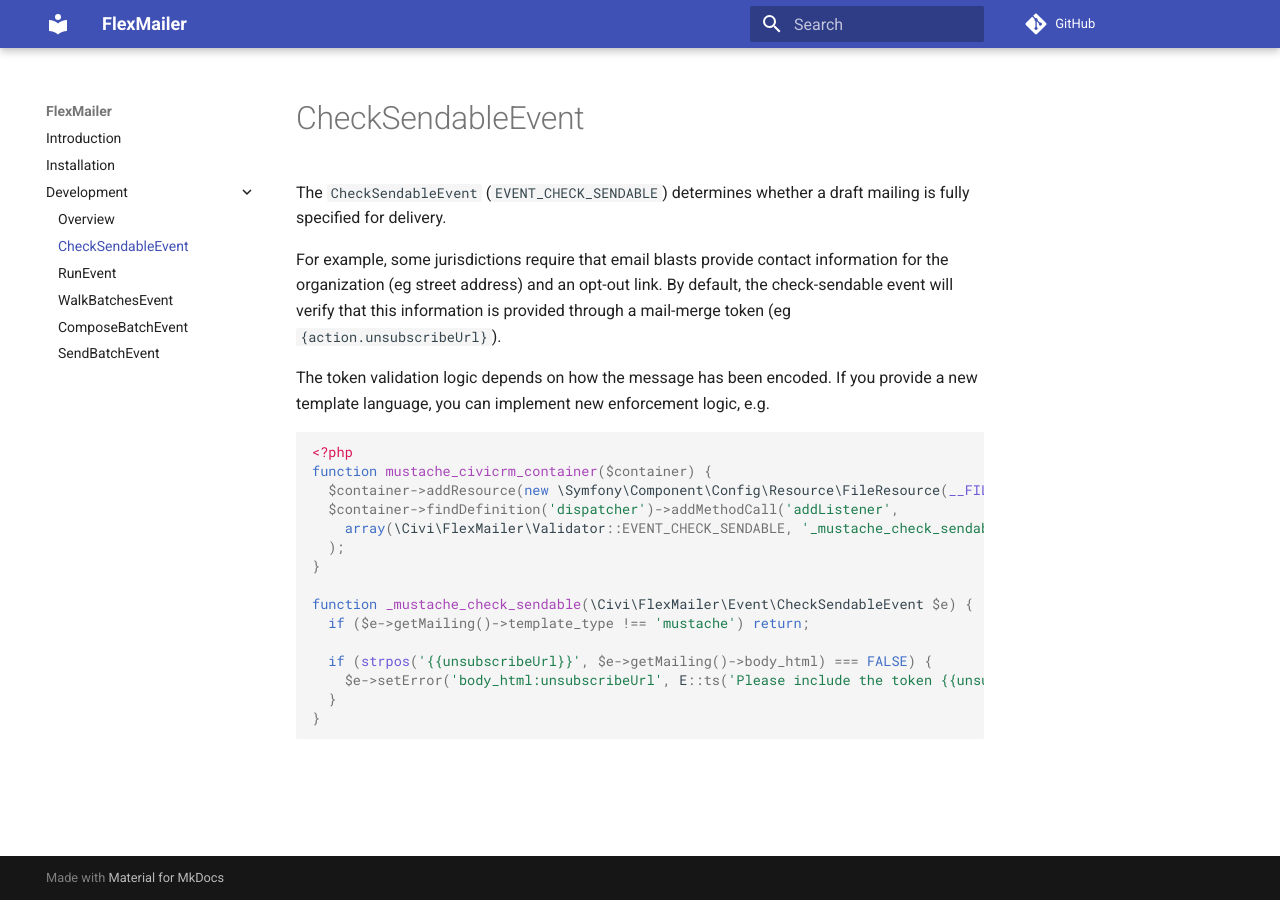
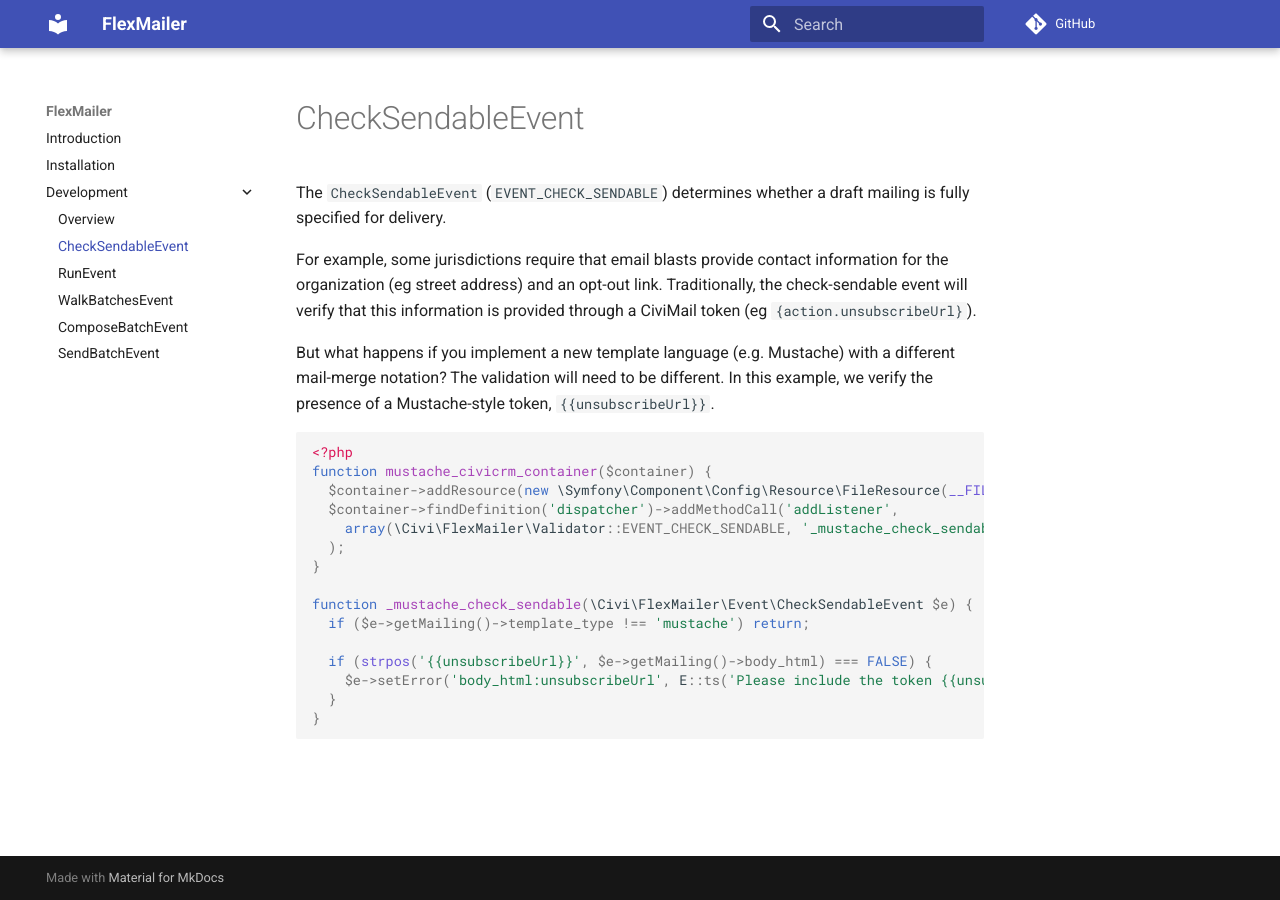
Before and after one commit to civicrm/org.civicrm.flexmailer, an MkDocs documentation site: the page built from docs/develop/CheckSendableEvent.md, in a window 1280 px wide. Built offline with MkDocs 1.6.1 and Material for MkDocs 9.7.7, drawn with Linux system fonts in a browser that asks for light colours; comment, search, counter and statistics services are not loaded; old or Windows-style settings are respelled for this version of MkDocs.

Commit message:
CheckSendableEvent.md - Tweak prose

````diff
--- a/docs/develop/CheckSendableEvent.md
+++ b/docs/develop/CheckSendableEvent.md
@@ -1,14 +1,14 @@
+
 The `CheckSendableEvent` (`EVENT_CHECK_SENDABLE`) determines whether a draft mailing is fully specified for delivery.
 
 For example, some jurisdictions require that email blasts provide contact
 information for the organization (eg street address) and an opt-out link.
-By default, the check-sendable event will verify that this information is
-provided through a mail-merge token (eg `{action.unsubscribeUrl}`).
+Traditionally, the check-sendable event will verify that this information is
+provided through a CiviMail token (eg `{action.unsubscribeUrl}`).
 
-The token validation logic depends on how the message has been encoded.  If
-you provide a new template language, you can implement new enforcement logic,
-e.g.
-
+But what happens if you implement a new template language (e.g. Mustache) with
+a different mail-merge notation? The validation will need to be different.
+In this example, we verify the presence of a Mustache-style token, `{{unsubscribeUrl}}`.
 
 ```php
 <?php
````
